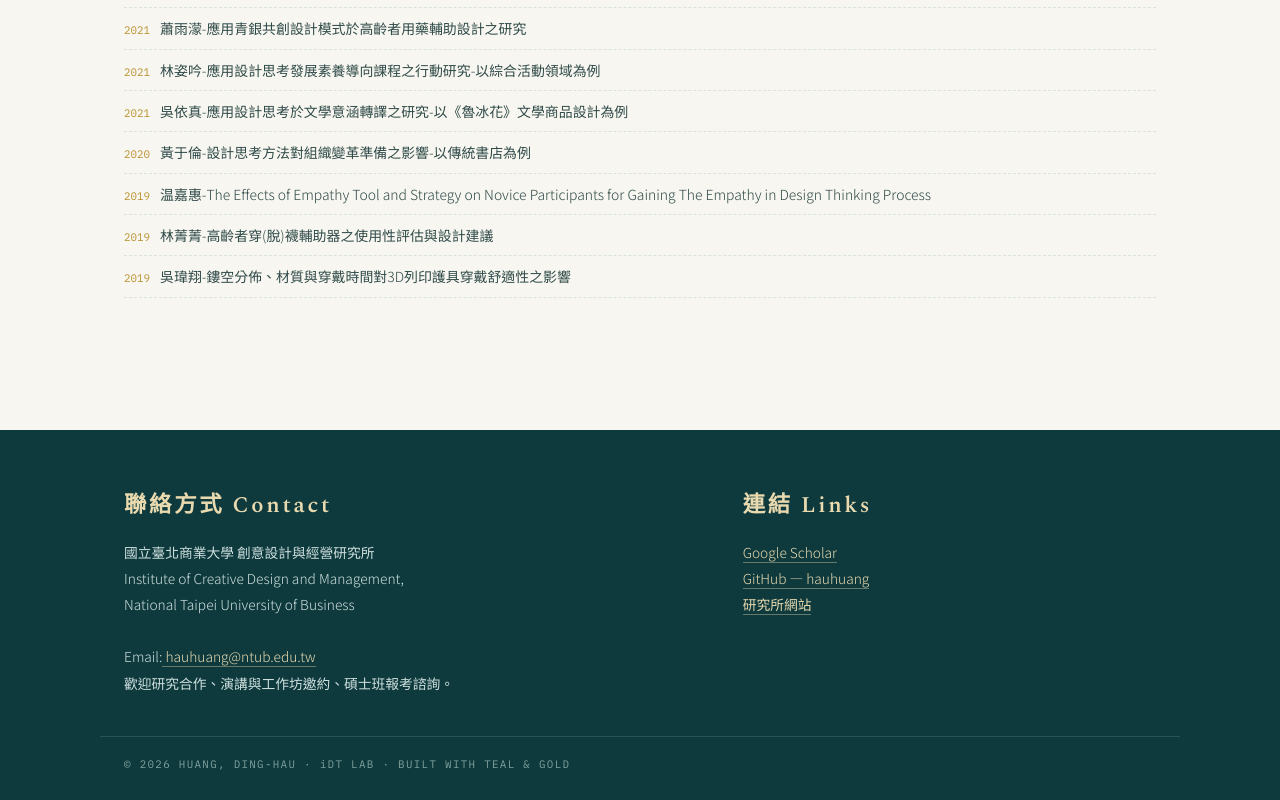
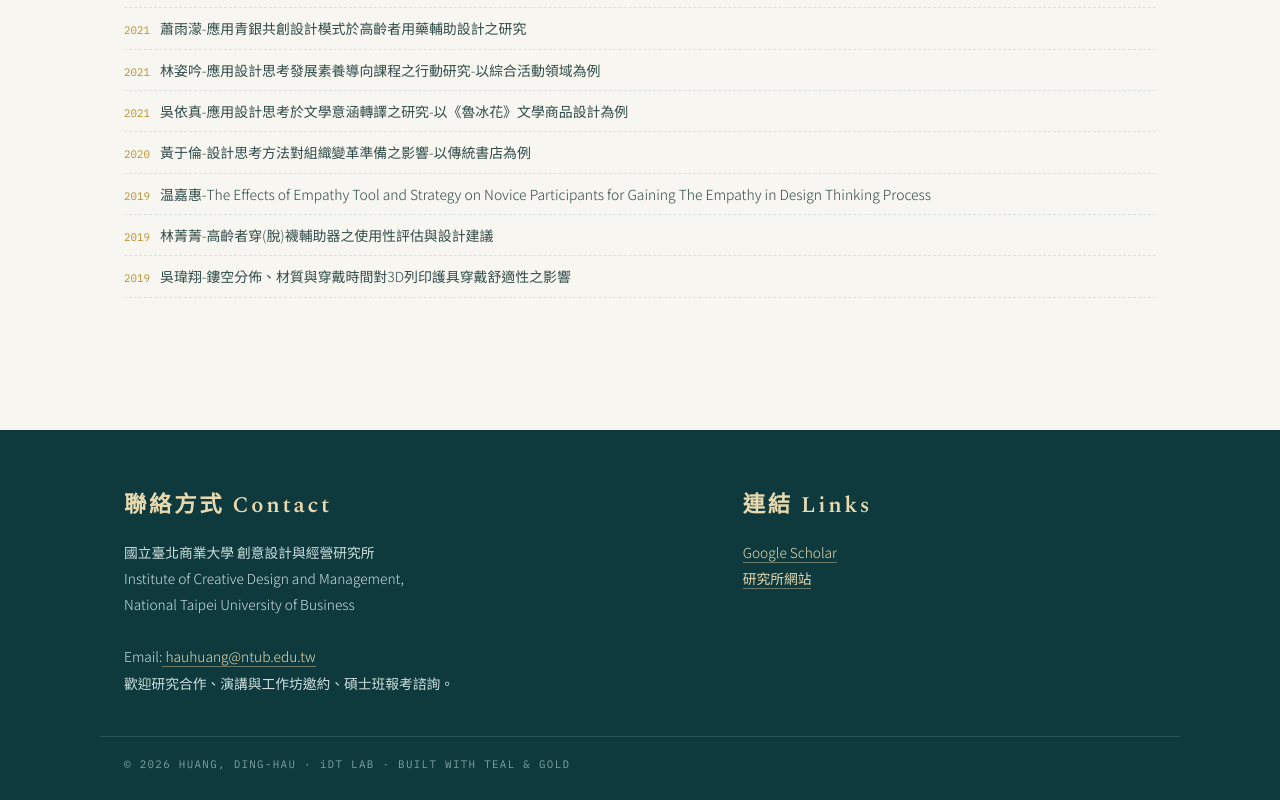
Before and after one commit to hauhuang/hauhuang.github.io, a plain HTML site: page advising.html in a window 1280 px wide. Shown: the part 1281-2081 px from the top of the page. Drawn offline with nearby package versions, Linux system fonts and the light colour scheme.

Commit message:
Add files via upload

```diff
--- a/advising.html
+++ b/advising.html
@@ -249,7 +249,6 @@ a.stat:hover .l{color:var(--teal);}
     <div>
       <h2>連結 Links</h2>
       <p><a href="https://scholar.google.com/citations?user=NPbVMncAAAAJ&amp;hl=zh-TW" target="_blank" rel="noopener">Google Scholar</a><br>
-      <a href="https://github.com/hauhuang">GitHub — hauhuang</a><br>
       <a href="https://icdm.ntub.edu.tw/" target="_blank" rel="noopener">研究所網站</a></p>
     </div>
   </div>
```
Also changed, not shown: grants.html (+0 -1 lines), honors.html (+0 -1 lines), index.html (+0 -1 lines), publications.html (+0 -1 lines), talks.html (+0 -1 lines).
